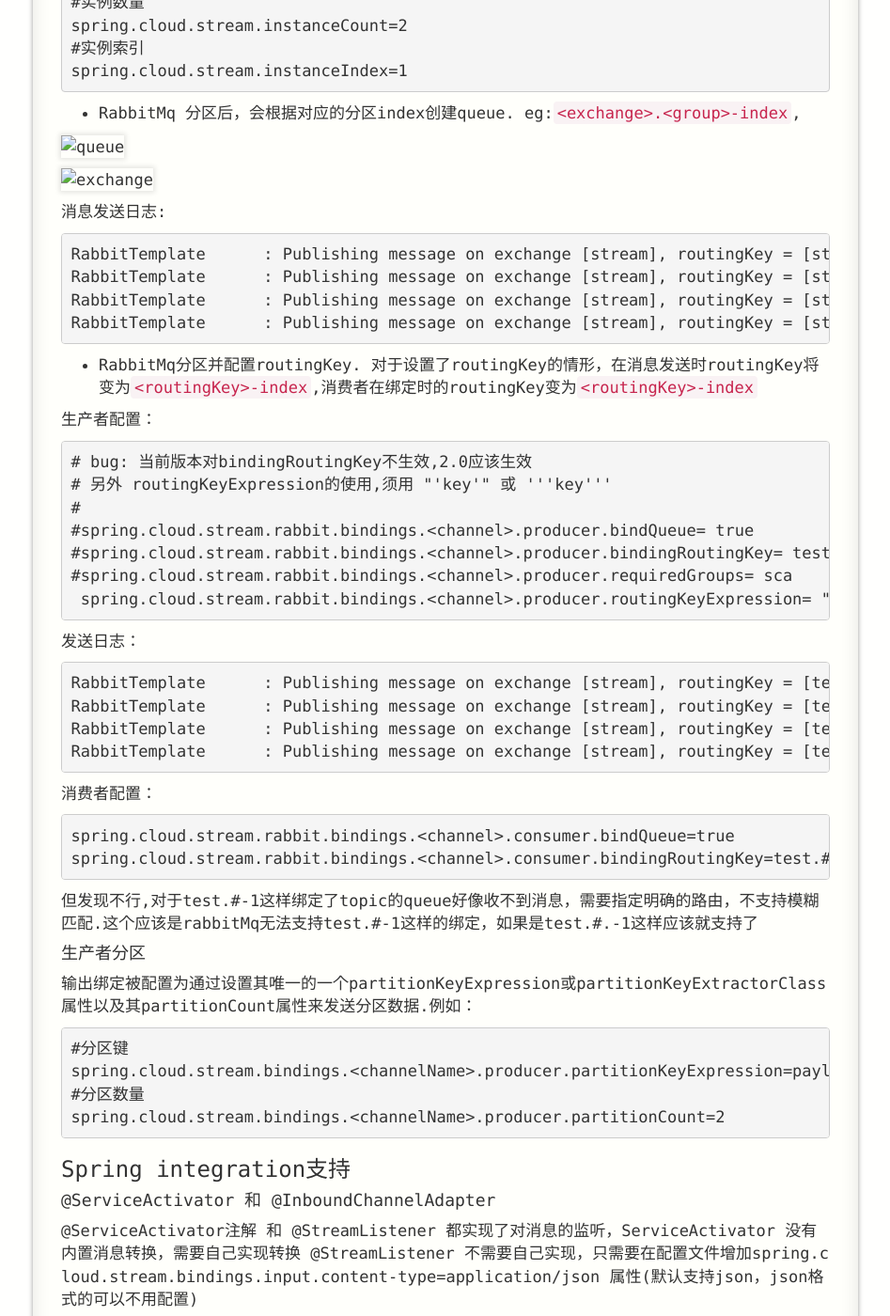
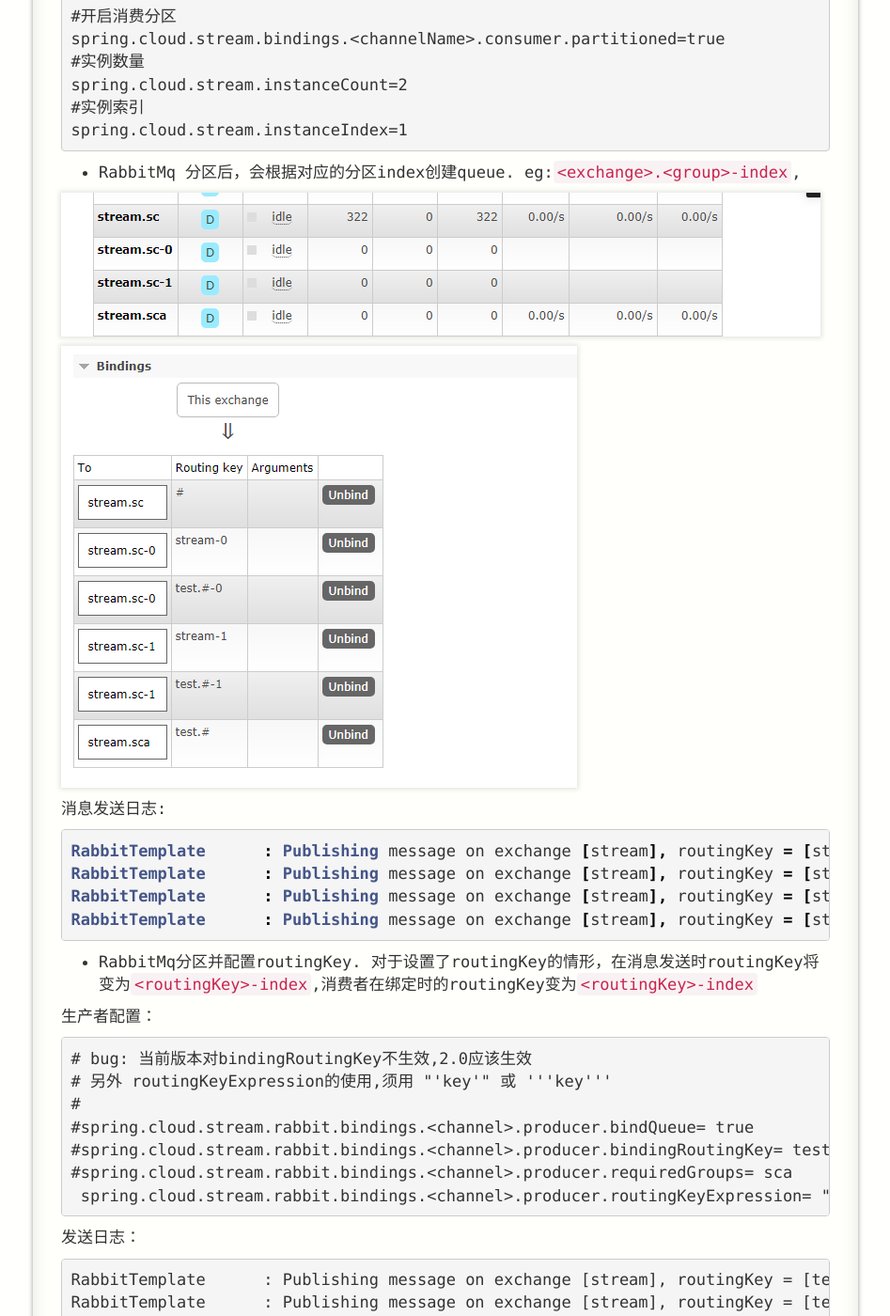
Before and after one commit to suimi/suimi.github.io, a Jekyll site: the page built from _posts/2017-11-23-spring-cloud-stream.md, in a window 1280 px wide and 1400 px high, scrolled down 805 px. Shown: the whole window at 94% size, without its empty margins (20-967 px from the left). Built offline with Jekyll 4.4.1, drawn with Linux system fonts in a browser that asks for light colours; nearby versions of some CDN libraries; comment, search, counter and statistics services are not loaded; a style sheet for code colours, icons or effects is not loaded; some of the changed text lies outside the part shown.

Commit message:
spring cloud stream

````diff
--- a/_posts/2017-11-23-spring-cloud-stream.md
+++ b/_posts/2017-11-23-spring-cloud-stream.md
@@ -6,18 +6,22 @@
 * TOC
 {:toc}
 
-### 绑定器
+# 绑定器
 通过定义绑定器作为中间层，实现了应用程序与消息中间件细节之间的隔离。通过向应用程序暴露统一的Channel通过，是的应用程序不需要再考虑各种不同的消息中间件的实现。当需要升级消息中间件，或者是更换其他消息中间件产品时，我们需要做的就是更换对应的Binder绑定器而不需要修改任何应用逻辑 。
 
 目前只提供了RabbitMQ和Kafka的Binder实现
-### 分组
+
+# 分组
+
 - 对于rabbitMq, 配置分组后，会创建一个组名的queue,绑定到对应exchange
 
-### 消息分区(partitions)
+# 消息分区(partitions)
+
 Spring Cloud Stream对给定应用的多个实例之间分隔数据予以支持。在分隔方案中，物理交流媒介（如：代理主题）被视为分隔成了多个片（partitions）。一个或者多个生产者应用实例给多个消费者应用实例发送消息并确保相同特征的数据被同一消费者实例处理。
 Spring Cloud Stream对分割的进程实例实现进行了抽象。使得Spring Cloud Stream 为不具备分区功能的消息中间件（RabbitMQ）也增加了分区功能扩展。
-#### 消费者分区
+## 消费者分区
 消费者分区与kafka分区不同
+
 ```
 #开启消费分区
 spring.cloud.stream.bindings.<channelName>.consumer.partitioned=true
@@ -27,14 +31,16 @@
 spring.cloud.stream.instanceIndex=1
 ```
 
-- RabbitMq 分区后，会根据对应的分区index创建queue. eg:`<exchange>.<group>-index`,
+- RabbitMq 分区后，会根据对应的分区index创建queue.
+  eg:`<exchange>.<group>-index`,
 
-![queue](img/queue.png)
+![queue](/static/img/queue.png)
 
-![exchange](img/exchange.png)
+![exchange](/static/img/exchange.png)
 
 消息发送日志:
-```
+
+```java
 RabbitTemplate      : Publishing message on exchange [stream], routingKey = [stream-1]
 RabbitTemplate      : Publishing message on exchange [stream], routingKey = [stream-1]
 RabbitTemplate      : Publishing message on exchange [stream], routingKey = [stream-0]
@@ -44,6 +50,7 @@
 - RabbitMq分区并配置routingKey. 对于设置了routingKey的情形，在消息发送时routingKey将变为`<routingKey>-index`,消费者在绑定时的routingKey变为`<routingKey>-index`
 
 生产者配置：
+
 ```
 # bug: 当前版本对bindingRoutingKey不生效,2.0应该生效
 # 另外 routingKeyExpression的使用,须用 "'key'" 或 '''key'''
@@ -55,6 +62,7 @@
 ```
 
 发送日志：
+
 ```
 RabbitTemplate      : Publishing message on exchange [stream], routingKey = [test.all-1]
 RabbitTemplate      : Publishing message on exchange [stream], routingKey = [test.all-1]
@@ -63,6 +71,7 @@
 ```
 
 消费者配置：
+
 ```
 spring.cloud.stream.rabbit.bindings.<channel>.consumer.bindQueue=true
 spring.cloud.stream.rabbit.bindings.<channel>.consumer.bindingRoutingKey=test.#
@@ -70,15 +79,20 @@
 
 但发现不行,对于test.#-1这样绑定了topic的queue好像收不到消息，需要指定明确的路由，不支持模糊匹配.这个应该是rabbitMq无法支持test.#-1这样的绑定，如果是test.#.-1这样应该就支持了
 
-#### 生产者分区
+## 生产者分区
+
 输出绑定被配置为通过设置其唯一的一个partitionKeyExpression或partitionKeyExtractorClass属性以及其partitionCount属性来发送分区数据.例如：
+
 ```
 #分区键
 spring.cloud.stream.bindings.<channelName>.producer.partitionKeyExpression=payload.id
 #分区数量
 spring.cloud.stream.bindings.<channelName>.producer.partitionCount=2
 ```
-### Spring integration支持
-#### @ServiceActivator 和 @InboundChannelAdapter
+
+# Spring integration支持
+
+## @ServiceActivator 和 @InboundChannelAdapter
 @ServiceActivator注解 和 @StreamListener 都实现了对消息的监听，ServiceActivator 没有内置消息转换，需要自己实现转换
+
 @StreamListener 不需要自己实现，只需要在配置文件增加spring.cloud.stream.bindings.input.content-type=application/json 属性(默认支持json，json格式的可以不用配置)
````
Also changed, not shown: static/img/exchange.png (renamed from _posts/img/exchange.png), static/img/queue.png (renamed from _posts/img/queue.png).
